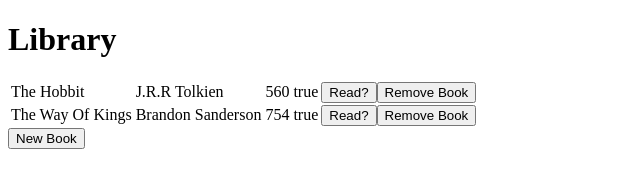
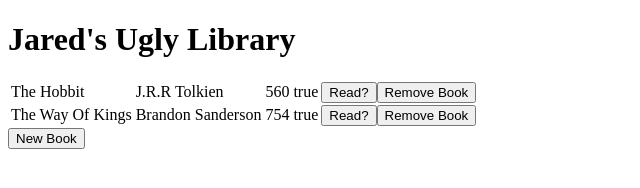
Before and after one commit to jaredaritter/library, a plain HTML site: page index.html in a window 1280 px wide. Shown: the whole page, without its empty margins (0-640 px from the left). Drawn offline with Linux system fonts and the light colour scheme.

Commit message:
Update page name and update readme

```diff
--- a/index.html
+++ b/index.html
@@ -3,11 +3,11 @@
 <head>
     <meta charset="UTF-8">
     <meta name="viewport" content="width=device-width, initial-scale=1.0">
-    <title>Library</title>
+    <title>Jared's Ugly Library</title>
     <link rel="stylesheet" href="style.css">
 </head>
 <body>
-    <h1>Library</h1>
+    <h1>Jared's Ugly Library</h1>
     <table>
        <tr>
            <th>Title</th>
```
Also changed, not shown: 1 other file.
